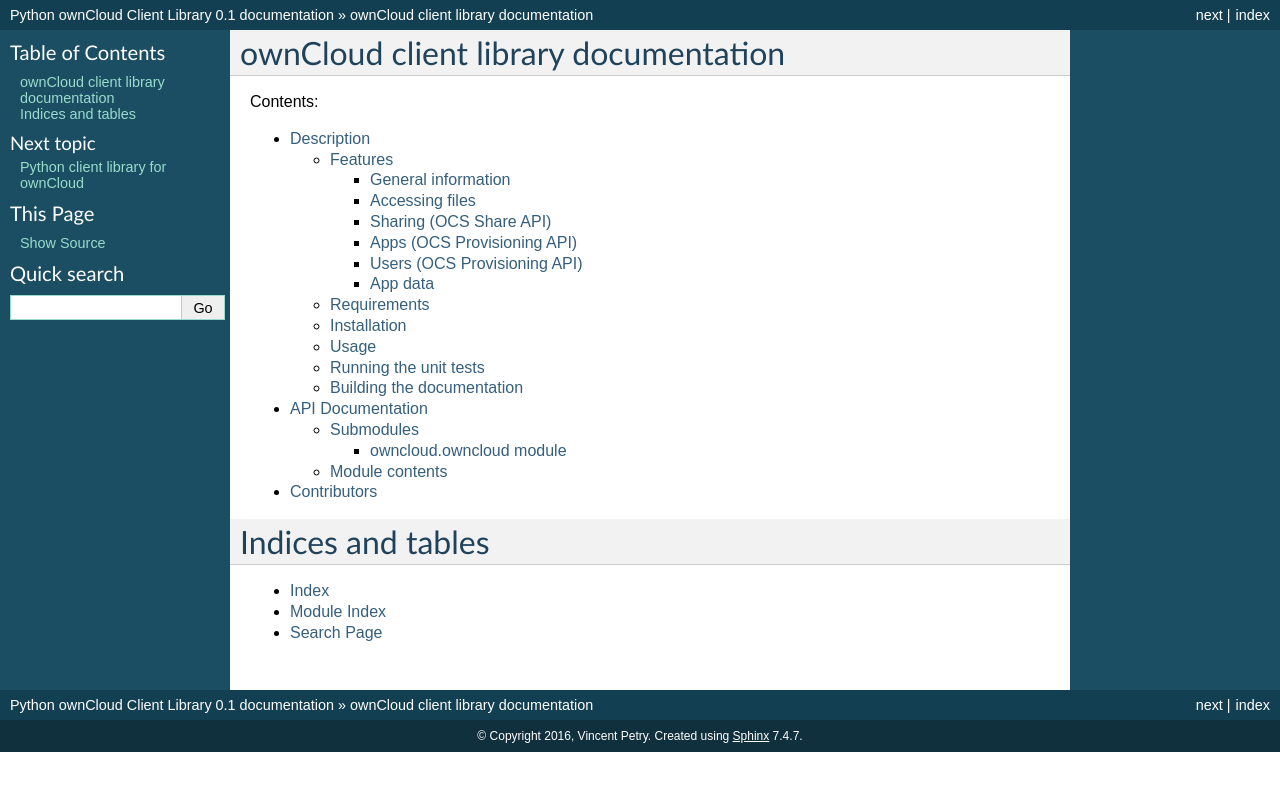
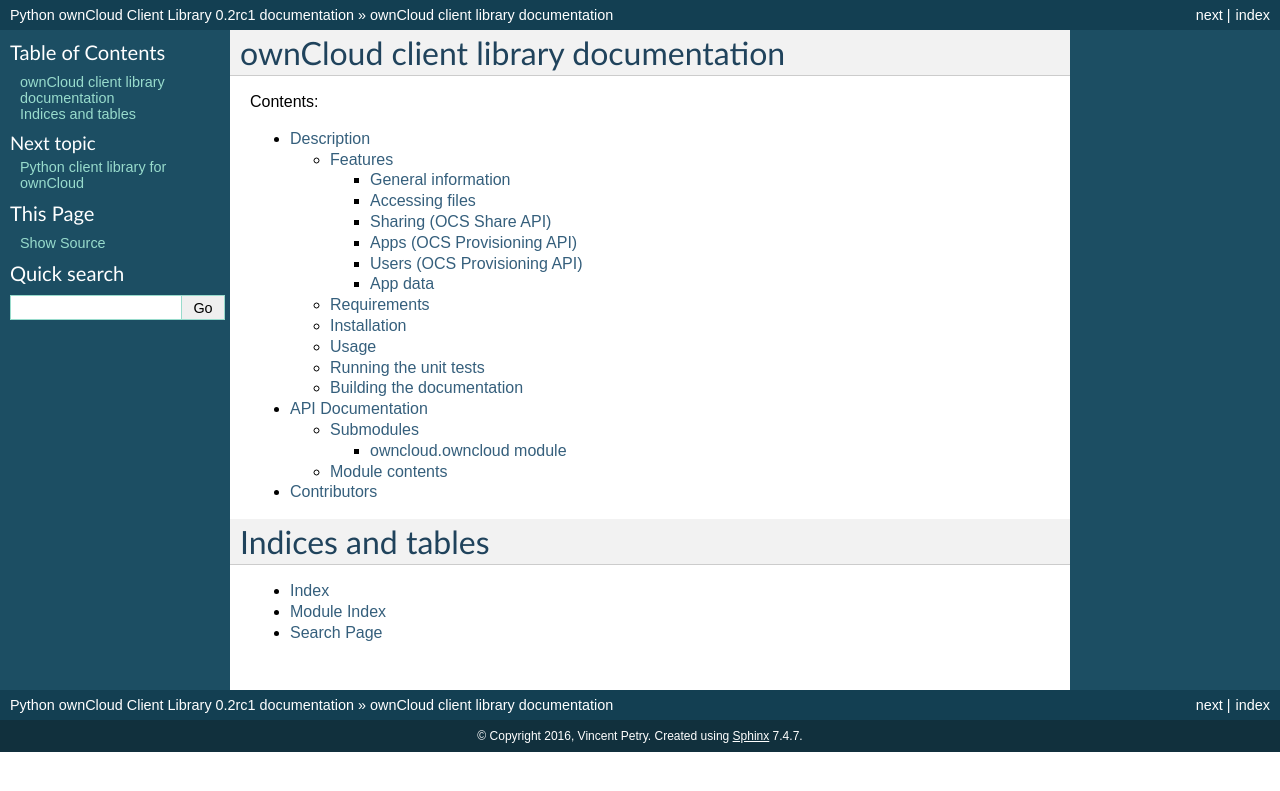
Before and after one commit to owncloud/pyocclient, a Sphinx documentation site: the page built from docs/source/index.rst, in a window 1280 px wide. Shown: the top 791 px of the page. Built offline with Sphinx 7.4.7, drawn with Linux system fonts in a browser that asks for light colours.

Commit message:
Release v0.2rc1

```diff
--- a/docs/source/conf.py
+++ b/docs/source/conf.py
@@ -57,7 +57,7 @@
 # The short X.Y version.
 version = '0.1'
 # The full version, including alpha/beta/rc tags.
-release = '0.1'
+release = '0.2rc1'
 
 # The language for content autogenerated by Sphinx. Refer to documentation
 # for a list of supported languages.
--- a/setup.py
+++ b/setup.py
@@ -4,7 +4,7 @@
 #
 from setuptools import setup
 
-version = '0.1'
+version = '0.2rc1'
 
 long_description = (
     open('README.rst').read()
```
